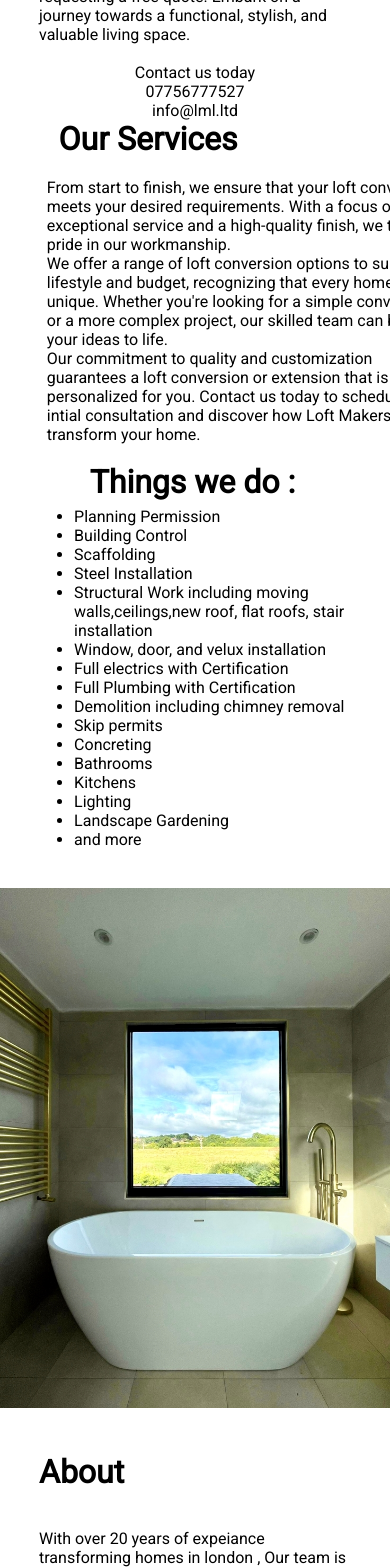
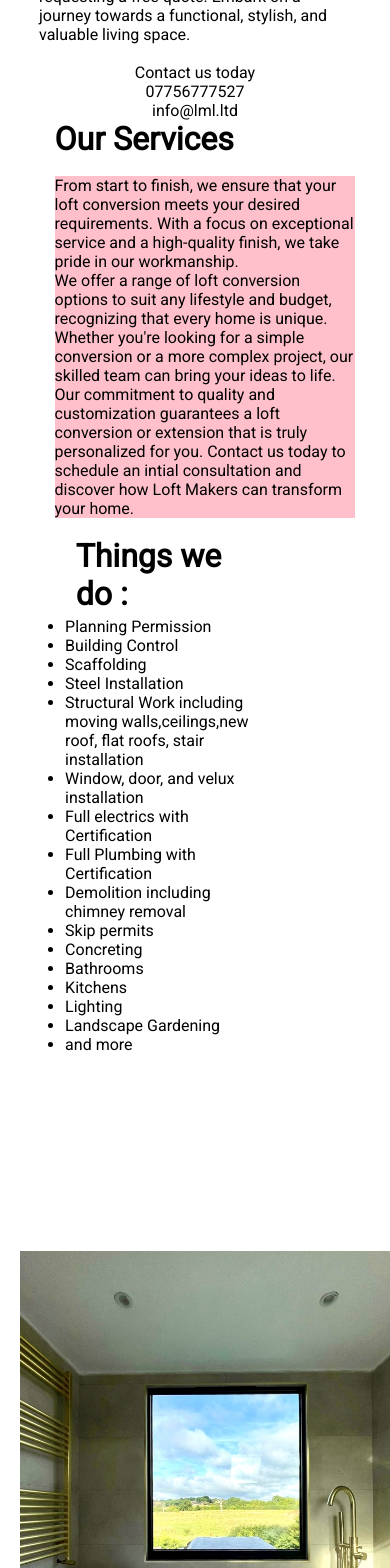
Before and after one commit to hexhax7/Test-nextjs, a Next.js app in the folder loftmaker/: page / in a window 390 px wide. Shown: the part 1180-2748 px from the top of the page. Built offline with nearby package versions, Linux system fonts and the light colour scheme.

Commit message:
Responsiveness

```diff
--- a/loftmaker/pages/index.js
+++ b/loftmaker/pages/index.js
@@ -27,7 +27,7 @@ export default function Home({ mainHeaderText}) {
   <link rel="stylesheet" href="https://fonts.googleapis.com/css2?family=Material+Symbols+Sharp:opsz,wght,FILL,GRAD@20..48,100..700,0..1,-50..200" />
 </Head>
 <main>
-  <header className="nav-bar">
+  <header className="nav-bar Show-Landscape">
     <ul>
       <li>
         <a className="menuItem-navbar" href="/">Home</a>
@@ -128,7 +128,7 @@ export default function Home({ mainHeaderText}) {
     </ul>
   </div>
 
-    <div className="flex_container">
+    <div className=" flex_container">
     <motion.div initial={{ opacity: 0 }} transition={{duration: 1.0}} whileInView={{ opacity: 1 }}>
       <div className="Content">
         <h1> Our Services</h1>
@@ -160,10 +160,10 @@ export default function Home({ mainHeaderText}) {
       <div className='overlapcontainer'>
         <div className='OverLapping-Images'>
           <span>
-            <Image className='Content-Image' loading='lazy' src="/En2AL/Bathroom-1736X981.jpg" width={736} height={981} blurDataURL="data:..." placeholder="blur" alt="finished loft exterior" />
+            <Image className='Content-Image ' loading='lazy' src="/En2AL/Bathroom-1736X981.jpg" width={736} height={981} blurDataURL="data:..." placeholder="blur" alt="finished loft exterior" />
           </span>
           <span className='Span-margin'>
-            <Image className="Show-Landscape" loading='lazy' src="/En2AL/Tap981.jpg" width={596} height={795} blurDataURL="data:..." placeholder="blur" alt="Tap" style={{
+            <Image className="Show-1377 " loading='lazy' src="/En2AL/Tap981.jpg" width={596} height={795} blurDataURL="data:..." placeholder="blur" alt="Tap" style={{
 
                   width: 'auto ',
                   height: '50vh',
@@ -176,7 +176,7 @@ export default function Home({ mainHeaderText}) {
   <div className="flex_container">
     <div className="Content">
       <div>
-        <Image className="Show-Landscape" loading='lazy' src="/DoorKnob.jpg" width={928} height={1160} blurDataURL="data:..." placeholder="blur" alt="finished loft exterior" style={{
+        <Image className="Content-Image About_Image" loading='lazy' src="/DoorKnob.jpg" width={928} height={1160} blurDataURL="data:..." placeholder="blur" alt="finished loft exterior" style={{
 
                   width: 'auto ',
                   height: '90vh',
--- a/loftmaker/styles/Home.module.css
+++ b/loftmaker/styles/Home.module.css
@@ -32,18 +32,11 @@
 
 .About_Content{
 	margin-left: 5%;
-	width: 80%;
+
+	position: relative;
+	background-color: blue;
 
 }
-
-@media (orientation: portrait) and (max-width: 800px) {
-	.About_Content{
-		margin-left: 5%;
-		width: 80%;
-		margin-top: 70%;
-	}
-}
-
 
 
 
@@ -67,6 +60,8 @@
 	}}
 .serviceList{
 	margin-left: 10%;
+	width: 60%;
+	margin-bottom: 10%;
 }
 .serviceList li{
 	margin-left: 5%;
--- a/loftmaker/styles/globals.css
+++ b/loftmaker/styles/globals.css
@@ -108,22 +108,27 @@ a {
 
 .flex_container{
   display: flex;
+  height: 120vh;
 	width: 90%;
 	margin-left: 5%;
 }
-@media  (min-width: 800px) {.flex_container{
-  height: 900px;
-}}
+
+
+
 .Content h1{
 	margin-left: 10%;
 }
+.Content{
+  flex: 1 0 auto;
 
+}
 
 .Content p{
 	position: relative;
 	margin-top: 5%;
-	width: 60%;
-  min-width: 400px;
+  width: 70%;
+	background-color: pink;
+  min-width: 300px;
 	left: 10%;
 
 }
@@ -132,20 +137,24 @@ a {
   position: relative;
   height: 90vh;
   width: auto;
-  right: 5%;
-}
-@media  (max-width: 1322px) and (min-width: 800px) {
-  .Content-Image{
-    position: relative;
-    height: auto;
-    width: 80%;
-
-    left: 22%;
+  max-width: 45vw;
+  right: 0%;
   object-fit: contain;
 }
+@media (orientation: portrait) and (max-width: 800px) {
 
-    .Content{
-      width: 50%;
+  .flex_container {
+    flex-direction: column;
+  }
+  .About_Image{
+    display: none;
+  }
+  .Content-Image{
+   height: 100vh;
+   width: auto;
+   max-width: 100vw;
+   right: 0%;
+
   }
 }
 
@@ -160,39 +169,13 @@ a {
    margin-left: 0%;
 }
 
-@media (orientation: portrait) and (max-width: 800px) {
-	.Content p{
-		position: relative;
-		margin-top: 5%;
-
-		width: 80%;
-		left: 7%;
-	}
-
-  .Content-Image{
-    position: relative;
-    width: 100vw;
-    height: auto;
-    right: 5%;
-  }
-}
-
-
-
-@media (orientation: portrait) and (max-width: 800px) {
-	.flex_container{
-		flex-direction: column;
-    width: 100%;
-	}
-
-}
 
 
 .Show-portrait{
 	display: none;
 }
+
 @media (orientation: portrait) and (max-width: 800px) {
-
   .Show-portrait{
 	display: block;
 }
@@ -201,19 +184,29 @@ a {
 .Show-Landscape{
 	display: block;
 }
+
 @media (orientation: portrait) and (max-width: 800px) {
-
   .Show-Landscape{
     display: none;
   }
+
 }
+.Show-1377 {
+  display: block;
+}
+@media (max-width: 1377px) {
+  .Show-1377 {
+    display: none;
+  }
+}
+
 
 .relative{
   height: 100vh;
 }
 
 .overlapcontainer{
-  height: 75vw;
+  height: 55vw;
   width: auto;
 
 }
@@ -237,11 +230,7 @@ a {
     display: block;
   }
 
-@media (max-width: 1828px) {
-    .Span-margin{
 
-      display: none;
-    }}
 .menu {
 	position: fixed;
 	transform: translateX(-2000%);
@@ -302,11 +291,9 @@ a {
 	width: 30%;
 }
 
-@media (orientation: portrait) and (max-width: 800px) {
-	.showMenu{width: 100%;}
-}
+
 .nav-bar{
-	display: block;
+
 	position: fixed;
 	width: 100%;
 	z-index: 12;
@@ -349,9 +336,7 @@ a {
 	text-decoration: none;
   }
 
-  @media (orientation: portrait) and (max-width: 800px) {
-	.nav-bar{display: none;}
-}
+
 
 footer {
   margin-top: 15%;
@@ -367,6 +352,8 @@ footer {
 	margin-left: 10%;
 	margin-right: 10%;
 }
+
+
 
 .column-Footer-Flex {
 	display: flex;
```
Lines whose indentation alone changed are shown as unchanged.
